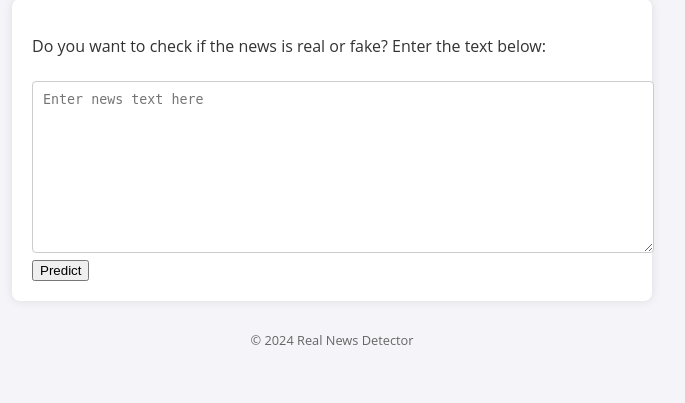
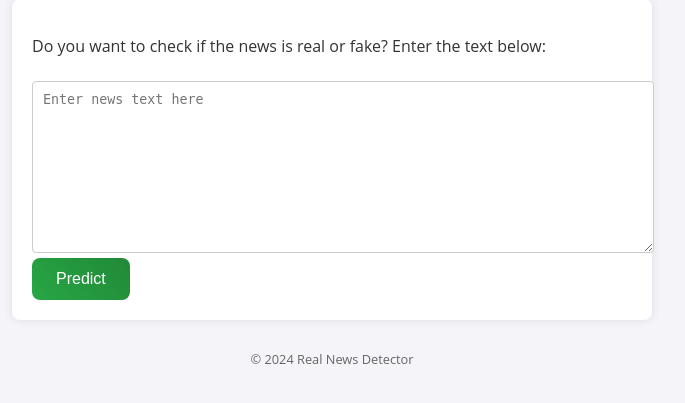
Before and after one commit to PoojaVSanthosh/News-detection, a Django app: page /news/home/ in a window 1280 px wide. Shown: the part 147-550 px from the top of the page, without its empty margins (308-993 px from the left). Run offline with Django 5.2, Linux system fonts and the light colour scheme.

```diff
--- a/fakenews/fakenews/news/templates/home.html
+++ b/fakenews/fakenews/news/templates/home.html
@@ -6,11 +6,13 @@
     <title>Real News Detector</title>
     <style>
         body { font-family: 'Open Sans', sans-serif; color: #333; background-color: #f4f4f9; margin: 0; padding: 20px; }
-        header { background: #0056b3; color: white; padding: 10px 20px; text-align: center; }
-        main { max-width: 600px; margin: 20px auto; padding: 20px; background: white; border-radius: 8px; box-shadow: 0 0 10px rgba(0,0,0,0.1); }
+        header { background: #0056b3; color: white; padding: 10px 20px; text-align:center; }
+        main { max-width: 600px; margin: 20px auto; padding: 20px; background: white; border-radius: 8px; box-shadow: 0 0 10px rgba(0,0,0,0.1); text-align: left; }
         input[type="text"], textarea { width: 100%; padding: 10px; margin-top: 8px; border-radius: 4px; border: 1px solid #ccc; }
-        button { background-color: #28a745; color: white; border: none; padding: 10px 20px; border-radius: 4px; cursor: pointer; }
+        textarea { width: 100%; max-width: 100%; height: 150px; }
+        button { background-color: #28a745; color: white; border: none; padding: 12px 24px; border-radius: 8px; cursor: pointer; font-size: 16px; }
         button:hover { background-color: #218838; }
+        button { background: linear-gradient(45deg, #28a745, #218838); }
         footer { text-align: center; padding: 10px 0; font-size: 0.8em; color: #666; }
     </style>
 </head>
@@ -22,8 +24,8 @@
         <p>Do you want to check if the news is real or fake? Enter the text below:</p>
         <form method="POST">
             {% csrf_token %}
-            <textarea name="news" placeholder="Enter news text here" rows="10" cols="100"></textarea><br>
-            <input type="submit" value="Predict">
+            <textarea name="news" placeholder="Enter news text here" rows="10"></textarea><br>
+            <button type="submit">Predict</button>
         </form>
     </main>
     <footer>
```
